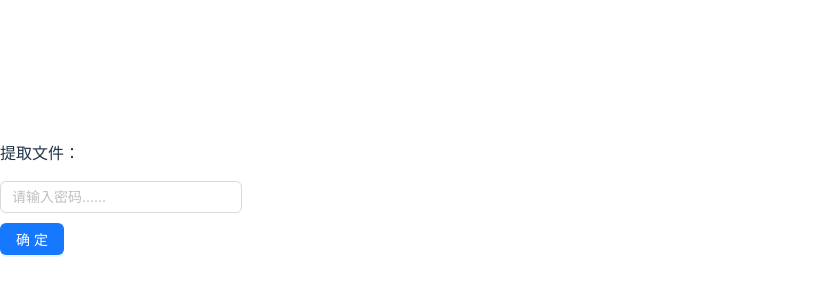
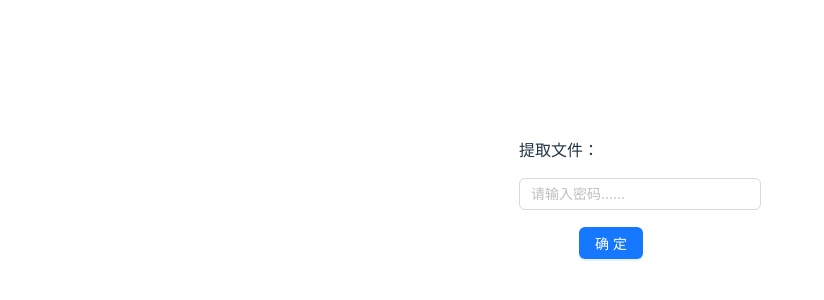
Before and after one commit to Shamaralyy/contract-frontend, a React (Vite) app: page /download in a window 1280 px wide. Shown: the part 210-510 px from the top of the page, without its empty margins (0-824 px from the left). Built offline with nearby package versions, Linux system fonts and the light colour scheme.

Commit message:
feat: css修改

```diff
--- a/src/pages/Download/index.css
+++ b/src/pages/Download/index.css
@@ -7,3 +7,8 @@
     text-align: left;
     margin-top: 5px;
 }
+
+.btn-download {
+    margin-left: 60px;
+    margin-top: 7px;
+}
--- a/src/pages/Download/index.tsx
+++ b/src/pages/Download/index.tsx
@@ -13,12 +13,14 @@ const App: React.FC = () => {
     }
 
     return (
-        <>
-            <p className='title'>提取文件：</p>
-            <Input status={iptStatus} placeholder="请输入密码……" value={password} onChange={e => changeIpt(e.target.value)}/>
-            <p className='tip'>{iptStatus && '密码不能为空'}</p>
-            <Button type="primary" onClick={ok}>确定</Button>
-        </>
+        <div className='container'>
+            <div>
+                <p className='title'>提取文件：</p>
+                <Input status={iptStatus} placeholder="请输入密码……" value={password} onChange={e => changeIpt(e.target.value)} />
+                <p className='tip'>{iptStatus && '密码不能为空'}</p>
+                <Button className='btn-download' type="primary" onClick={ok}>确定</Button>
+            </div>
+        </div>
     )
 };
 
--- a/src/pages/SetFile/index.css
+++ b/src/pages/SetFile/index.css
@@ -1,3 +1,7 @@
+.ant-upload-drag  {
+    padding: 30px;
+}
+
 .complete-btn {
     width: 100px;
     margin-top: 50px;
--- a/src/pages/SetFile/index.tsx
+++ b/src/pages/SetFile/index.tsx
@@ -10,11 +10,11 @@ const { Dragger } = Upload;
 const props: UploadProps = {
   name: 'file',
   multiple: true,
-  action: 'https://www.mocky.io/v2/5cc8019d300000980a055e76',
+  action: 'h',
   onChange(info) {
     const { status } = info.file;
     if (status !== 'uploading') {
-      console.log(info.file, info.fileList);
+      console.log('iiii',info.file, info.fileList);
     }
     if (status === 'done') {
       message.success(`${info.file.name} file uploaded successfully.`);
@@ -25,6 +25,9 @@ const props: UploadProps = {
   onDrop(e) {
     console.log('Dropped files', e.dataTransfer.files);
   },
+  beforeUpload: () => {
+    return false;
+  }
 };
 
 function App() {
@@ -42,7 +45,7 @@ function App() {
         <p className="ant-upload-drag-icon">
           <InboxOutlined />
         </p>
-        <p className="ant-upload-text">Click or drag file to this area to upload</p>
+        <p className="ant-upload-text">单击或拖动文件到此区域以上传</p>
         <p className="ant-upload-hint">
           Support for a single or bulk upload. Strictly prohibited from uploading company data or other
           banned files.
--- a/src/pages/UpLoad/index.css
+++ b/src/pages/UpLoad/index.css
@@ -10,3 +10,7 @@
 .upload-btn {
     width: 160px;
 }
+
+.space {
+    margin: 15px;
+}
--- a/src/pages/UpLoad/index.tsx
+++ b/src/pages/UpLoad/index.tsx
@@ -14,10 +14,12 @@ export default function upLoad() {
   return (
     <div className="container">
       <Button className="upload-btn" type="primary" onClick={() => toPage('setFile')}>上传文件</Button>
-      <br/>
-      <Space direction="vertical" align="center">
-        <QRCode value={text || '-'} />
-      </Space>
+      <div>
+        <Space className="space" direction="vertical" align="center">
+          <QRCode value={text || '-'} />
+        </Space>
+      </div>
+
     </div>
   )
 }
```
